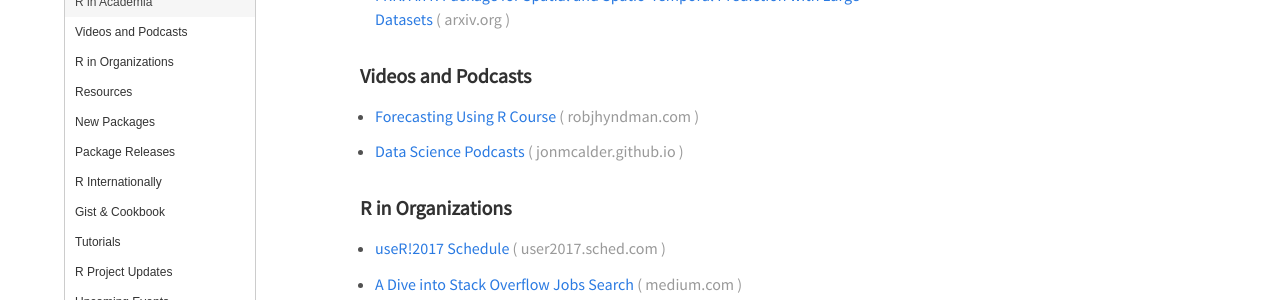
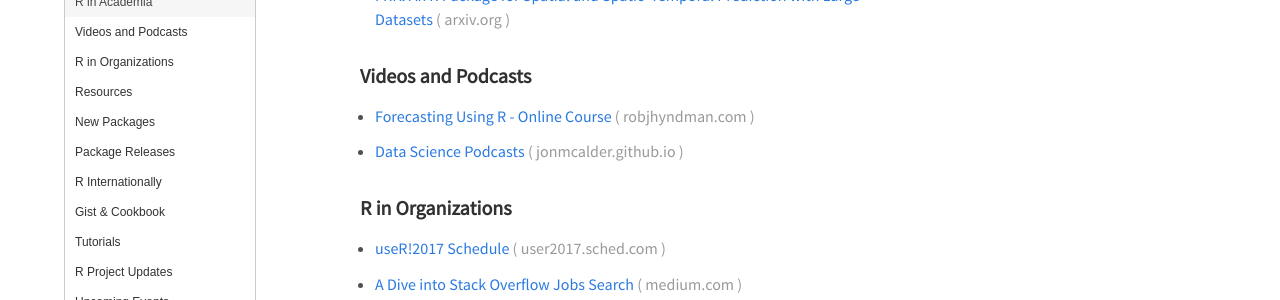
Before and after one commit to rweekly/rweekly.org, a Jekyll site: the page built from draft.md, in a window 1280 px wide and 900 px high, scrolled down 1083 px. Shown: the part 154-454 px from the top of the window. Built offline with Jekyll 4.4.1, drawn with Linux system fonts in a browser that asks for light colours; emoji names are drawn with the system emoji font; comment, search, counter and statistics services are not loaded.

Commit message:
Draft: 2017-23

```diff
--- a/draft.md
+++ b/draft.md
@@ -45,7 +45,7 @@
 
 ###  Videos and Podcasts
 
-+ [Forecasting Using R Course](https://robjhyndman.com/hyndsight/datacamp/)
++ [Forecasting Using R - Online Course](https://robjhyndman.com/hyndsight/datacamp/)
 
 + [Data Science Podcasts](http://jonmcalder.github.io/2017-05-31-data-science-podcasts/)
 
```
